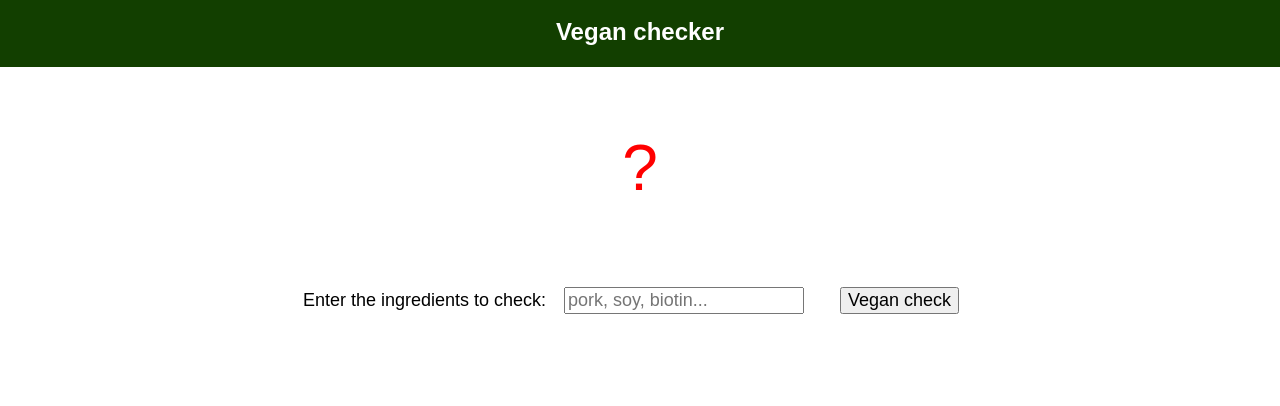
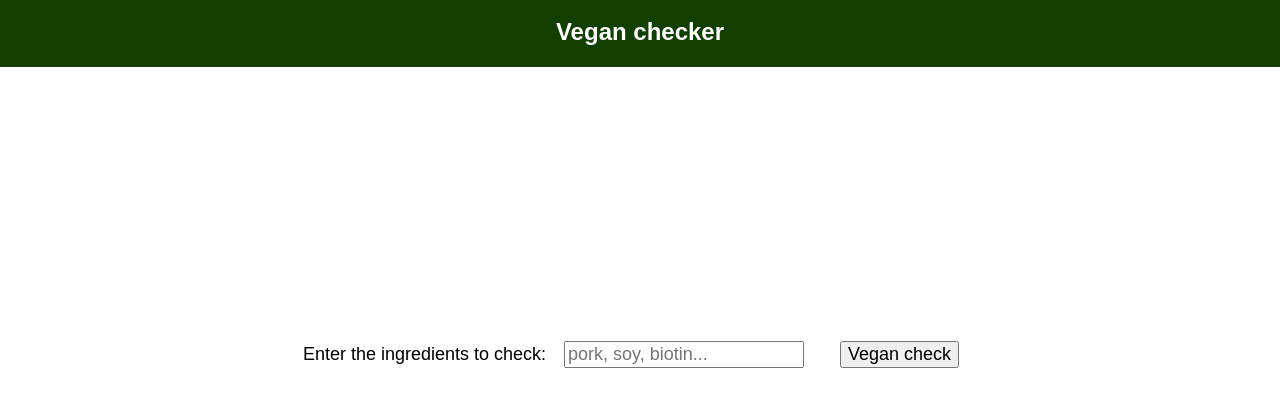
Before and after one commit to mathieu-anderson/vegan-checker, a React (Create React App) app: page / in a window 1280 px wide. Shown: the top 406 px of the page. Built offline with nearby package versions, Linux system fonts and the light colour scheme.

Commit message:
Simplify logic

```diff
--- a/src/App.css
+++ b/src/App.css
@@ -32,5 +32,6 @@
 }
 
 .App-result {
+  height: 2em;
   font-size: 4em;
 }
--- a/src/App.js
+++ b/src/App.js
@@ -1,5 +1,4 @@
 import React, { Component } from 'react';
-import { isVeganIngredient } from 'is-vegan';
 import checkIngredients from 'is-vegan/src/modules/IngredientChecker';
 // TODO submit pr to repo to fix faulty export
 
@@ -8,9 +7,10 @@ import './App.css';
 const initialState = {
   ingredients: '',
   formattedIngredients: [],
-  isVegan: false,
-  result: '?',
-  isVeganList: {}
+  isVeganList: {
+    nonvegan: [],
+    flagged: []
+  }
 };
 
 const formatIngredients = ingredients => {
@@ -35,21 +35,14 @@ class App extends Component {
   handleSubmit (e) {
     e.preventDefault();
     const formattedIngredients = formatIngredients(this.state.ingredients);
-
-    if (formattedIngredients.length === 1) {
-      return isVeganIngredient(...formattedIngredients)
-        ? this.setState({ isVegan: true, result: this.state.ingredients })
-        : this.setState({ isVegan: false, result: this.state.ingredients });
-    } else {
-      return this.setState({
-        formattedIngredients: formattedIngredients,
-        isVeganList: checkIngredients(formattedIngredients)
-      });
-    }
+    return this.setState({
+      formattedIngredients: formattedIngredients,
+      isVeganList: checkIngredients(formattedIngredients)
+    });
   }
 
   render () {
-    const { isVegan, isVeganList, result, formattedIngredients } = this.state;
+    const { isVeganList, formattedIngredients } = this.state;
 
     return (
       <div className='App'>
@@ -57,21 +50,15 @@ class App extends Component {
           <h1 className='App-title'>Vegan checker</h1>
         </header>
         {
-        Object.keys(isVeganList).length
-          ? <p className='App-result'>
-            {isVeganList.nonvegan.map(i => <span style={{padding: '1em', color: 'red'}}>{i}</span>)}
-            {isVeganList.flagged.map(i => <span style={{padding: '1em', color: 'orange'}}>{i}</span>)}
+          <p className='App-result'>
+            {isVeganList.nonvegan.map(i => <span style={{padding: '0.5em', color: 'red'}}>{i}</span>)}
+            {isVeganList.flagged.map(i => <span style={{padding: '0.5em', color: 'orange'}}>{i}</span>)}
             {
               formattedIngredients.filter(i => {
                 return !isVeganList.nonvegan.includes(i) && !isVeganList.flagged.includes(i);
-              }).map(i => <span style={{ padding: '1em', color: 'green' }}>{i}</span>)
+              }).map(i => <span style={{ padding: '0.5em', color: 'green' }}>{i}</span>)
             }
           </p>
-          : <p className='App-result'>{
-            isVegan
-              ? <p style={{ color: 'green' }}>{result}</p>
-              : <p style={{ color: 'red' }}>{result}</p>
-            }</p>
       }
 
         <div className='App-form'>
```
